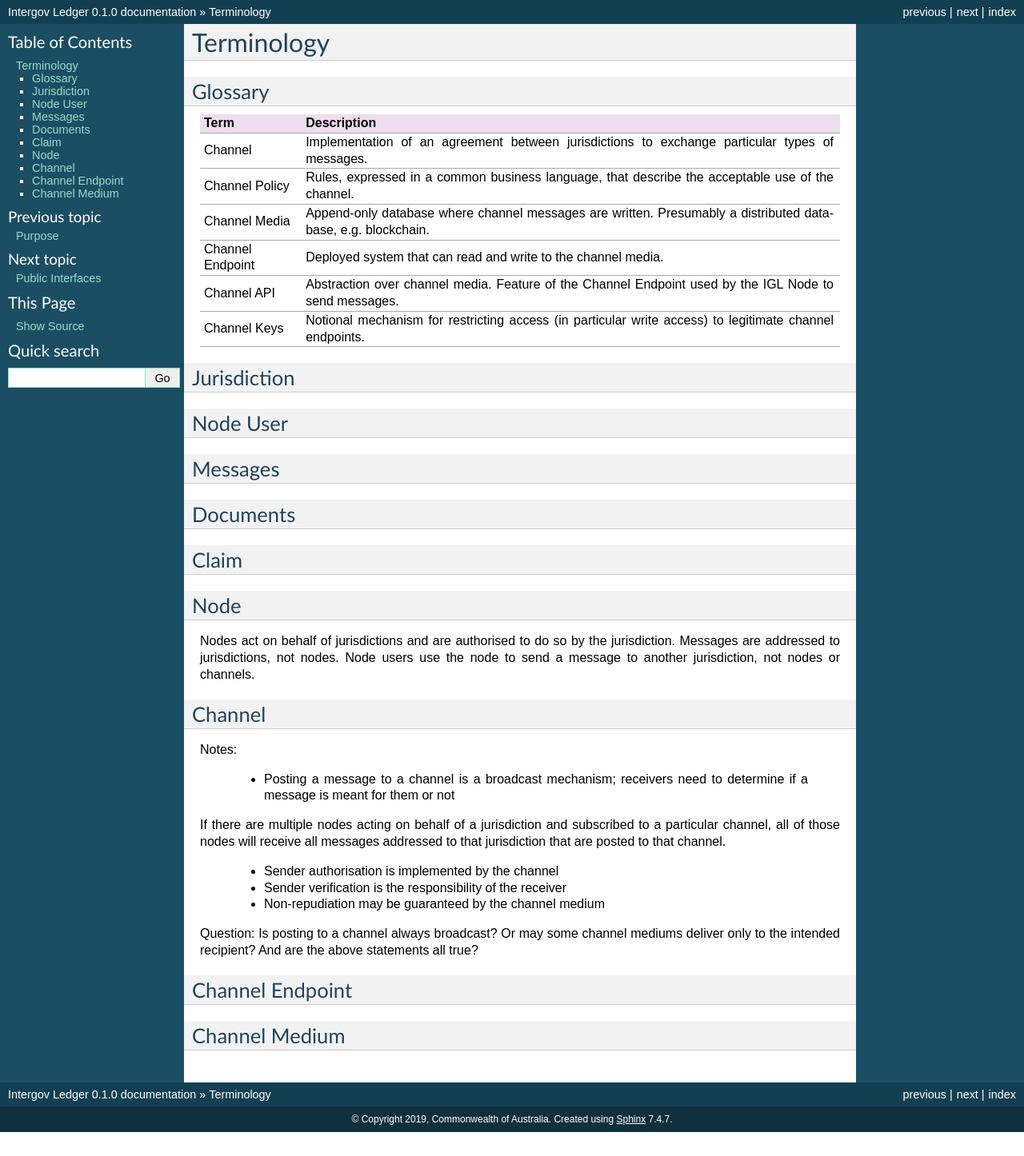
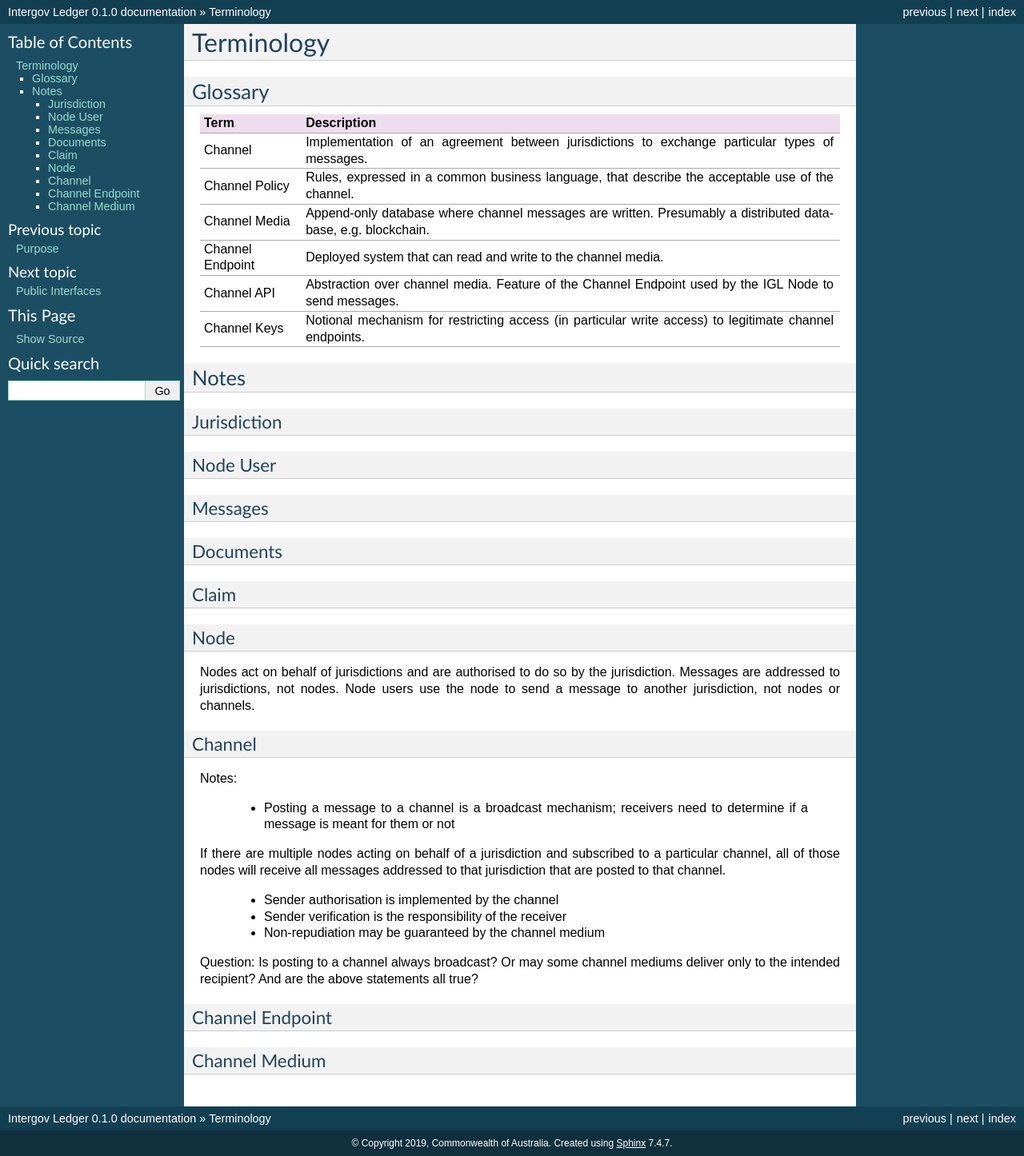
Before and after one commit to trustbridge/intergov, a Sphinx documentation site: the page built from docs/terminology.rst, in a window 1280 px wide. Shown: the whole page at 80% size. Built offline with Sphinx 7.4.7, drawn with Linux system fonts in a browser that asks for light colours; pages that are not in the unit, such as notebooks, are missing from menus; before the commit the page ends 1416 px from its top, so only the background shows below that.

Commit message:
refactor docs/terminology: grid table and subheading

```diff
--- a/docs/terminology.rst
+++ b/docs/terminology.rst
@@ -5,41 +5,54 @@
 Glossary
 --------
 
-======================= ============================================================================================================
-Term                    Description
-======================= ============================================================================================================
-Channel                 Implementation of an agreement between jurisdictions to exchange particular types of messages.
-Channel Policy          Rules, expressed in a common business language, that describe the acceptable use of the channel.
-Channel Media           Append-only database where channel messages are written. Presumably a distributed database, e.g. blockchain.
-Channel Endpoint        Deployed system that can read and write to the channel media.
-Channel API             Abstraction over channel media. Feature of the Channel Endpoint used by the IGL Node to send messages.
-Channel Keys            Notional mechanism for restricting access (in particular write access) to legitimate channel endpoints.
-======================= ============================================================================================================
++----------------------+-----------------------------------------------------------------+
+| Term                 | Description                                                     |
++======================+=================================================================+
+| Channel              | Implementation of an agreement between jurisdictions to         |
+|                      | exchange particular types of messages.                          |
++----------------------+-----------------------------------------------------------------+
+| Channel Policy       | Rules, expressed in a common business language, that describe   |
+|                      | the acceptable use of the channel.                              |
++----------------------+-----------------------------------------------------------------+
+| Channel Media        | Append-only database where channel messages are written.        |
+|                      | Presumably a distributed database, e.g. blockchain.             |
++----------------------+-----------------------------------------------------------------+
+| Channel Endpoint     | Deployed system that can read and write to the channel media.   |
++----------------------+-----------------------------------------------------------------+
+| Channel API          | Abstraction over channel media. Feature of the Channel          |
+|                      | Endpoint used by the IGL Node to send messages.                 |
++----------------------+-----------------------------------------------------------------+
+| Channel Keys         | Notional mechanism for restricting access (in particular        |
+|                      | write access) to legitimate channel endpoints.                  |
++----------------------+-----------------------------------------------------------------+
 
+
+Notes
+-----
 
 
 Jurisdiction
-------------
+^^^^^^^^^^^^
 
 
 Node User
----------
+^^^^^^^^^
 
 
 Messages
---------
+^^^^^^^^
 
 
 Documents
----------
+^^^^^^^^^
 
 
 Claim
------
+^^^^^
 
 
 Node
-----
+^^^^
 
 Nodes act on behalf of jurisdictions and are authorised to do so by the jurisdiction.
 Messages are addressed to jurisdictions, not nodes.
@@ -47,7 +60,7 @@
 
 
 Channel
--------
+^^^^^^^
 
 Notes:
 
@@ -64,8 +77,8 @@
 
 
 Channel Endpoint
-----------------
+^^^^^^^^^^^^^^^^
 
 
 Channel Medium
---------------
+^^^^^^^^^^^^^^
```
